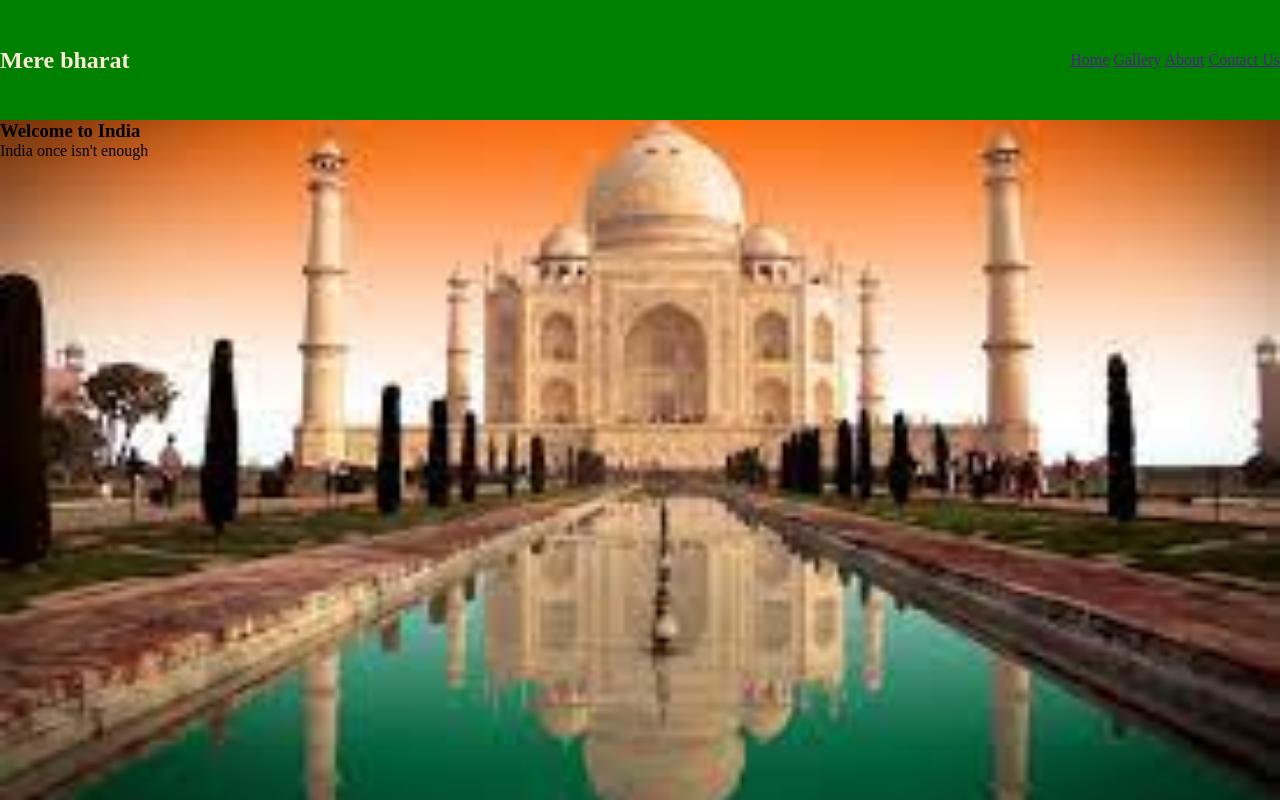
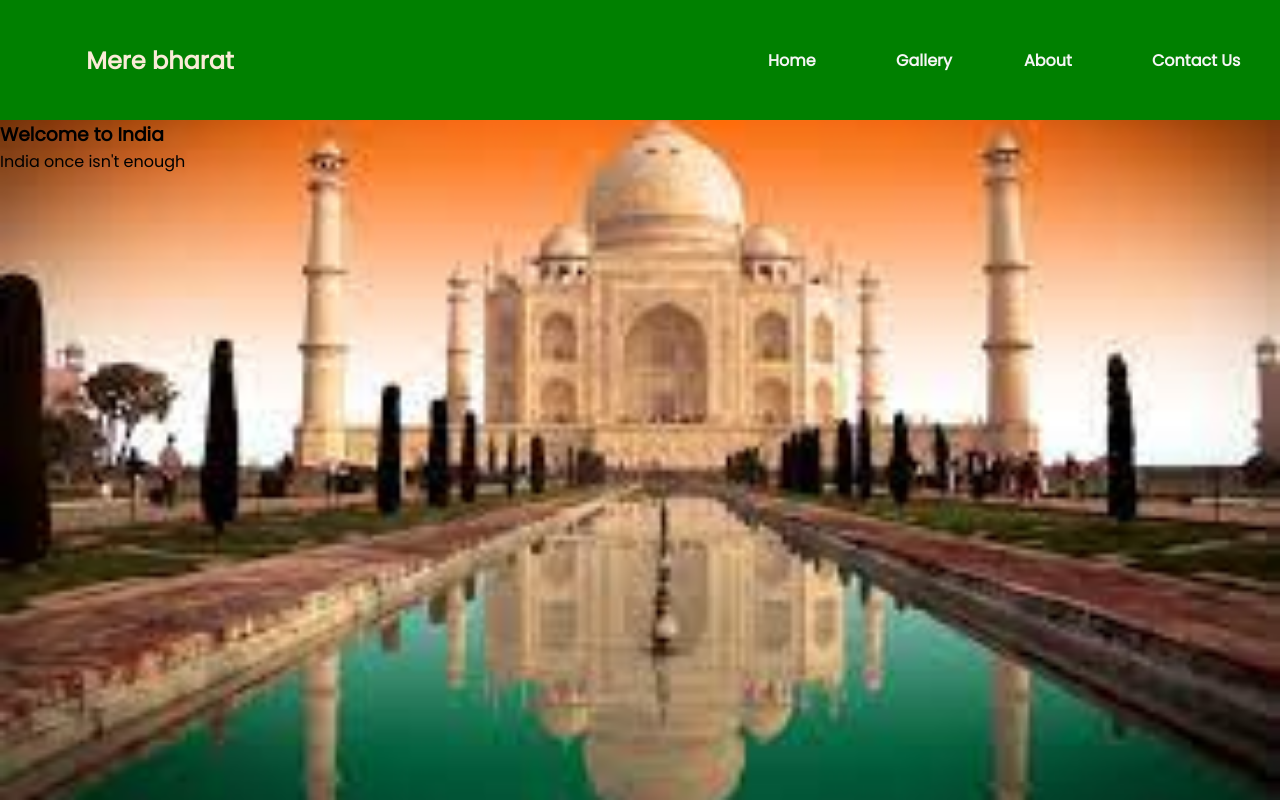
Before and after one commit to RAHUL573769/AnimatedWebsiteUsingHtmlAndCss, a plain HTML site: page index.html in a window 1280 px wide. Drawn offline with Linux system fonts and the light colour scheme.

Commit message:
navbar commit

```diff
--- a/index.html
+++ b/index.html
@@ -5,6 +5,12 @@
     <meta http-equiv="X-UA-Compatible" content="IE=edge" />
     <meta name="viewport" content="width=device-width, initial-scale=1.0" />
     <link rel="stylesheet" href="styles.css" />
+    <link rel="preconnect" href="https://fonts.googleapis.com" />
+    <link rel="preconnect" href="https://fonts.gstatic.com" crossorigin />
+    <link
+      href="https://fonts.googleapis.com/css2?family=Poppins&display=swap"
+      rel="stylesheet"
+    />
     <title>Document</title>
   </head>
   <body>
--- a/styles.css
+++ b/styles.css
@@ -2,6 +2,7 @@
   margin: 0;
   padding: 0;
   box-sizing: border-box;
+  font-family: "Poppins", sans-serif;
 }
 header {
   width: 100%;
@@ -19,3 +20,22 @@ nav {
   justify-content: space-between;
   align-items: center;
 }
+nav .logo {
+  width: 25%;
+  text-align: center;
+  /* background: black; */
+}
+
+nav .menu {
+  /* background: blue; */
+  width: 40%;
+  display: flex;
+  justify-content: space-around;
+}
+
+nav .menu a {
+  width: 25%;
+  text-decoration: none;
+  color: whitesmoke;
+  font-weight: bold;
+}
```
